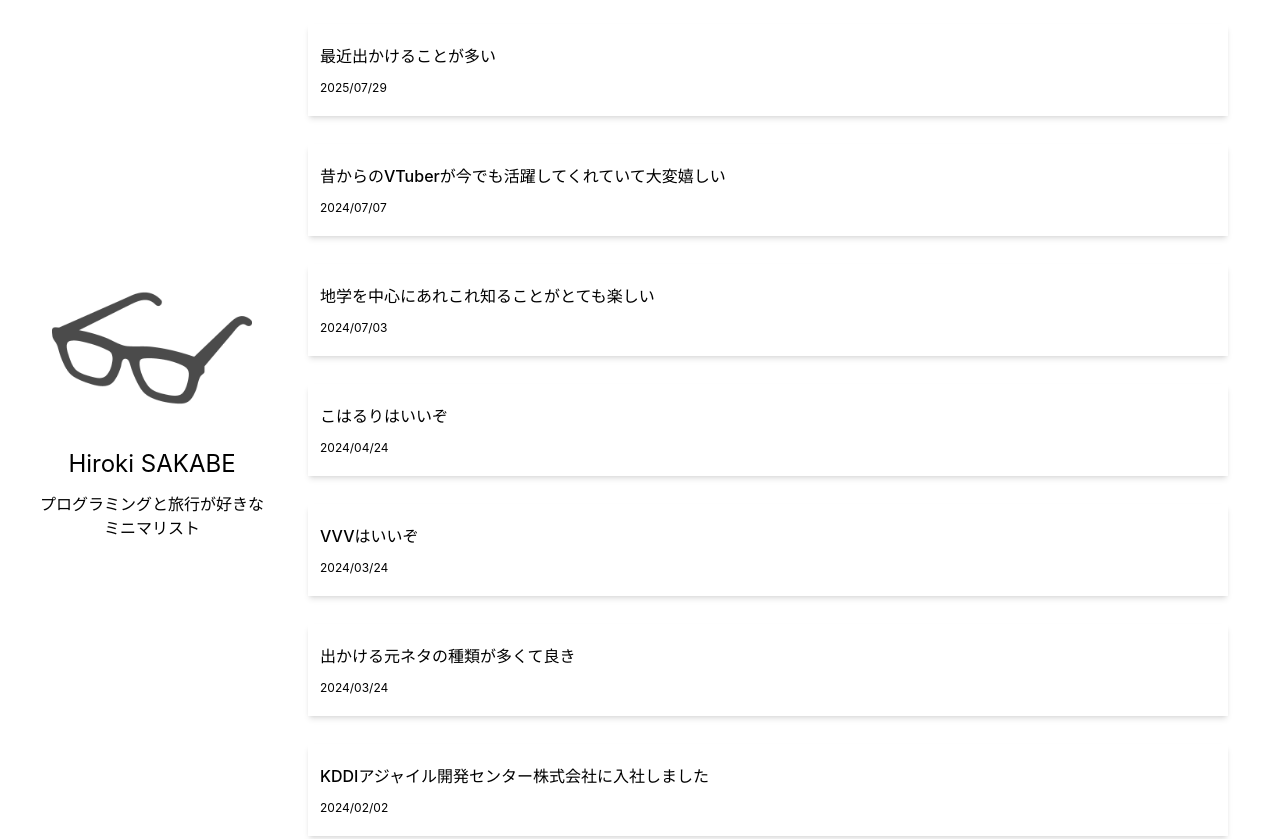
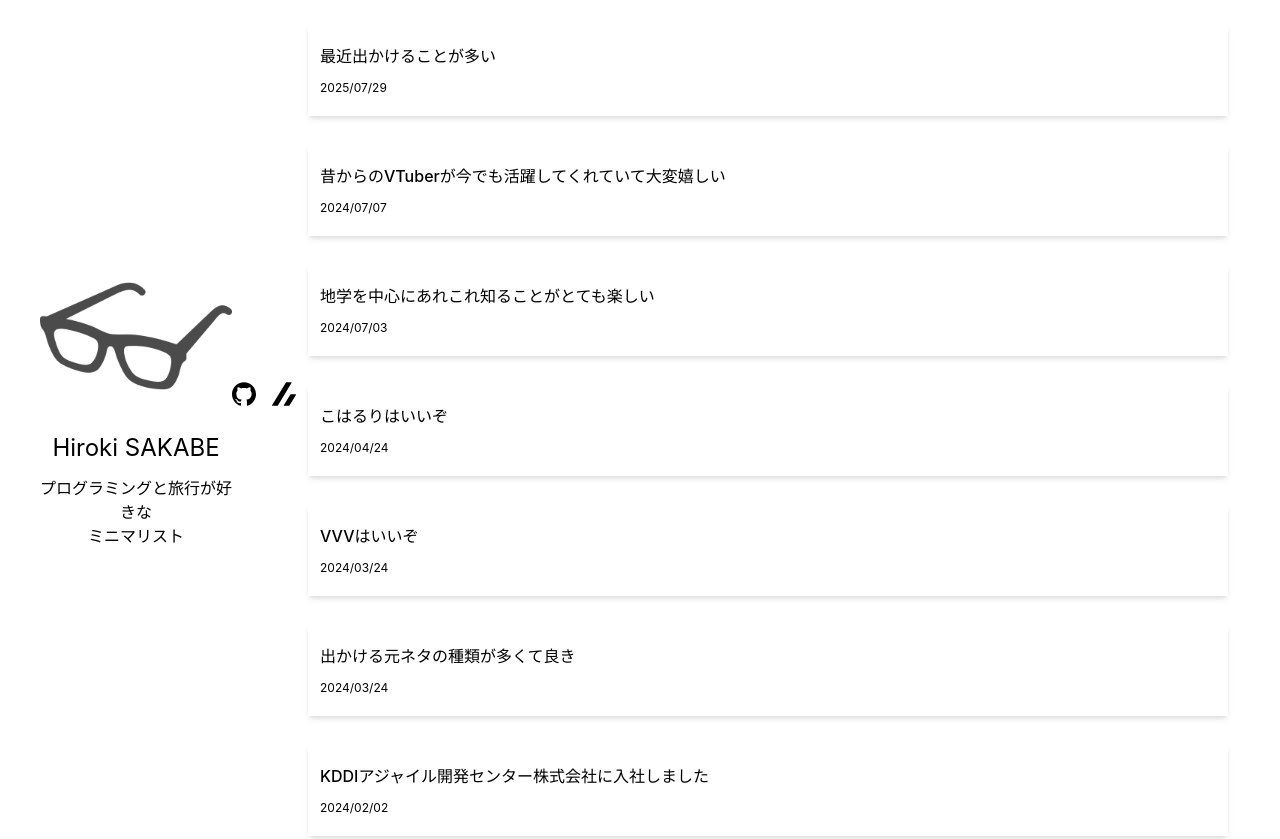
Before and after one commit to hirokisakabe/hirokisakabe.com, an Astro site: page / in a window 1280 px wide. Shown: the top 839 px of the page. Built offline with nearby package versions, Linux system fonts and the light colour scheme; Astro itself is replaced by a stand-in of ours.

Commit message:
サイドバーに GitHub / Zenn へのアイコンリンクを追加
Co-Authored-By: Claude Opus 4.6 (1M context) <noreply@anthropic.com>

```diff
--- a/src/layouts/Layout.astro
+++ b/src/layouts/Layout.astro
@@ -49,6 +49,48 @@ const { thumbnail, title, path } = Astro.props;
               </div>
             </div>
           </a>
+          <div class="flex gap-4 pb-3">
+            <a
+              href="https://github.com/hirokisakabe"
+              target="_blank"
+              rel="noopener noreferrer"
+              aria-label="GitHub"
+            >
+              <svg
+                xmlns="http://www.w3.org/2000/svg"
+                width="24"
+                height="24"
+                viewBox="0 0 24 24"
+                fill="currentColor"
+                role="img"
+                aria-hidden="true"
+              >
+                <path
+                  d="M12 .297c-6.63 0-12 5.373-12 12 0 5.303 3.438 9.8 8.205 11.385.6.113.82-.258.82-.577 0-.285-.01-1.04-.015-2.04-3.338.724-4.042-1.61-4.042-1.61C4.422 18.07 3.633 17.7 3.633 17.7c-1.087-.744.084-.729.084-.729 1.205.084 1.838 1.236 1.838 1.236 1.07 1.835 2.809 1.305 3.495.998.108-.776.417-1.305.76-1.605-2.665-.3-5.466-1.332-5.466-5.93 0-1.31.465-2.38 1.235-3.22-.135-.303-.54-1.523.105-3.176 0 0 1.005-.322 3.3 1.23.96-.267 1.98-.399 3-.405 1.02.006 2.04.138 3 .405 2.28-1.552 3.285-1.23 3.285-1.23.645 1.653.24 2.873.12 3.176.765.84 1.23 1.91 1.23 3.22 0 4.61-2.805 5.625-5.475 5.92.42.36.81 1.096.81 2.22 0 1.606-.015 2.896-.015 3.286 0 .315.21.69.825.57C20.565 22.092 24 17.592 24 12.297c0-6.627-5.373-12-12-12"
+                ></path>
+              </svg>
+            </a>
+            <a
+              href="https://zenn.dev/hirokisakabe"
+              target="_blank"
+              rel="noopener noreferrer"
+              aria-label="Zenn"
+            >
+              <svg
+                xmlns="http://www.w3.org/2000/svg"
+                width="24"
+                height="24"
+                viewBox="0 0 24 24"
+                fill="currentColor"
+                role="img"
+                aria-hidden="true"
+              >
+                <path
+                  d="M.264 23.771h4.984c.264 0 .498-.147.645-.352L19.614.874c.176-.293-.029-.645-.381-.645h-4.72c-.235 0-.44.117-.557.323L.03 23.361c-.088.176.029.41.234.41zM17.445 23.419l6.479-10.408c.205-.323-.029-.733-.41-.733h-4.691c-.176 0-.352.088-.44.235l-6.655 10.643c-.176.264.029.616.352.616h4.779c.205-.001.381-.118.586-.353z"
+                ></path>
+              </svg>
+            </a>
+          </div>
         </div>
       </div>
       <div class="basis-full lg:ml-64 lg:flex-1 lg:px-3">
```
